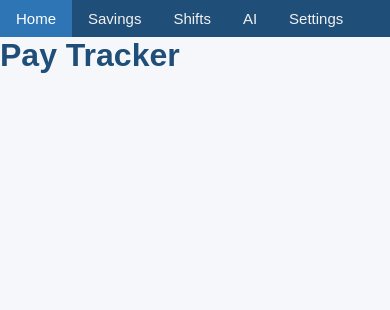
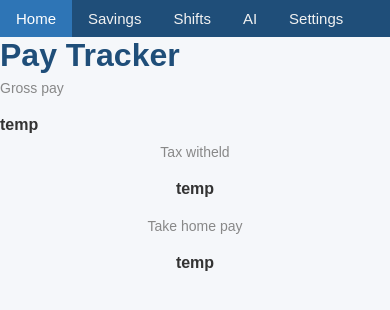
Before and after one commit to 26sinek-jpg/pay_tracker, a Flask app: page / in a window 390 px wide. Shown: the top 310 px of the page. Run offline with Flask 3, Linux system fonts and the light colour scheme; data comes from the database, SQL or seed files in the repository; both versions use the stored data as it was after the commit.

Commit message:
Add card layout and styling for financial data display in index.html; update CSS for card responsiveness

```diff
--- a/Static/style.css
+++ b/Static/style.css
@@ -90,3 +90,16 @@ button {
     font-size: 15px;
     cursor: pointer;
 }
+.cards-row {
+    display: flex;
+    gap: 5px;
+}
+
+.card {
+    flex: 1;
+}
+
+.card-container {
+    padding: 10px 16px;
+    text-align: center;
+}
--- a/Templates/index.html
+++ b/Templates/index.html
@@ -19,4 +19,23 @@
 </head>
 <body>
 
+<div class="cards-row">
+  <div class="cardcontainer">
+    <p>Gross pay</p>
+    <h4>temp</h4>
+  </div>
+</div>
+
+<div class = "card">
+  <div class="card-container">
+    <p>Tax witheld</p>
+    <h4>temp</h4>
+  </div>
+
+  <div class="card-container">
+    <p>Take home pay</p>
+    <h4>temp</h4>
+  </div>
+</div>
+
 </html>
```
Also changed, not shown: paytracker.db.
